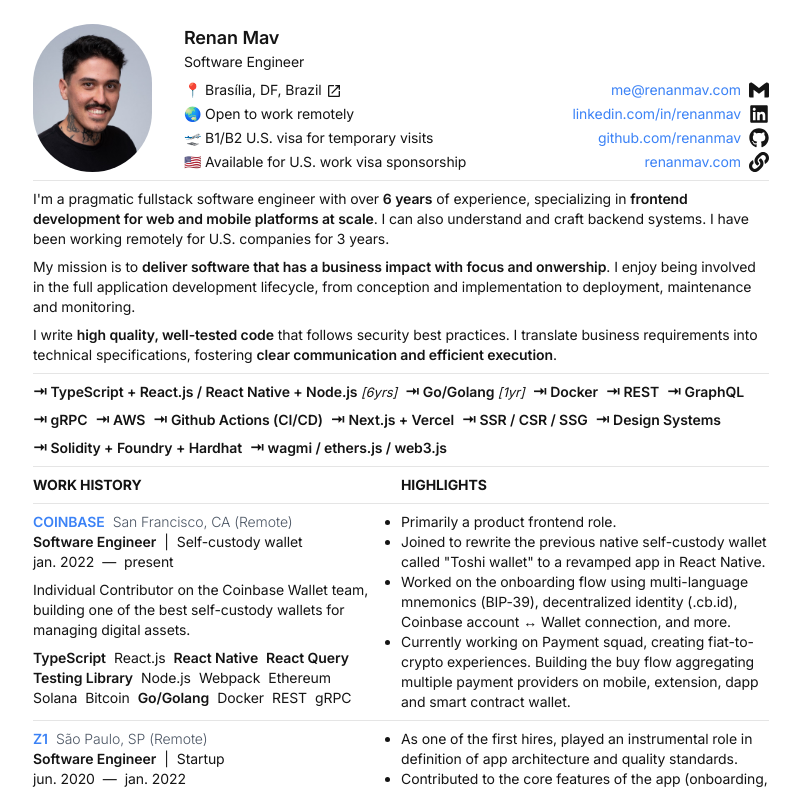
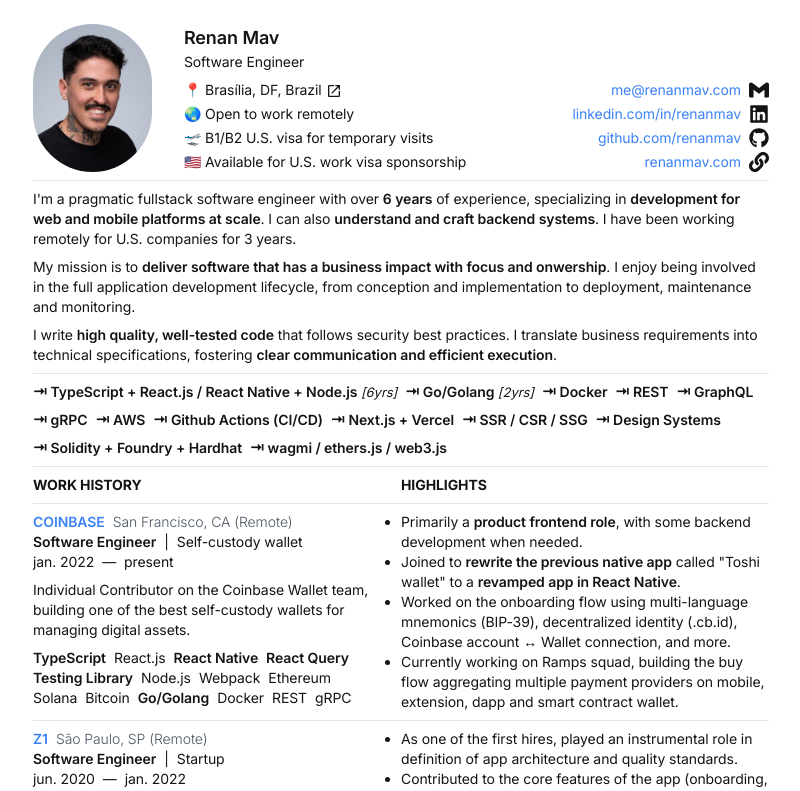
Before and after one commit to renanmav/renanmav.com, a Next.js app: page /cv in a window 1280 px wide. Shown: the top 791 px of the page, without its empty margins (239-1039 px from the left). Built offline with nearby package versions, Linux system fonts and the light colour scheme.

Commit message:
smol adjustements to cv page ₍ᐢ.  ̫.ᐢ₎

```diff
--- a/app/(private)/cv/personal-summary.tsx
+++ b/app/(private)/cv/personal-summary.tsx
@@ -17,8 +17,8 @@ function PastExperience() {
     <p>
       I'm a pragmatic fullstack software engineer with over <Bold>6 years</Bold>{" "}
       of experience, specializing in{" "}
-      <Bold>frontend development for web and mobile platforms at scale</Bold>. I
-      can also understand and craft backend systems. I have been working
+      <Bold>development for web and mobile platforms at scale</Bold>. I can also{" "}
+      <Bold>understand and craft backend systems</Bold>. I have been working
       remotely for U.S. companies for 3 years.
     </p>
   );
--- a/app/(private)/cv/skills.tsx
+++ b/app/(private)/cv/skills.tsx
@@ -5,7 +5,7 @@ type Skill = {
 
 const skills: Skill[] = [
   { name: "TypeScript + React.js / React Native + Node.js", years: 6 },
-  { name: "Go/Golang", years: 1 },
+  { name: "Go/Golang", years: 2 },
   { name: "Docker" },
   { name: "REST" },
   { name: "GraphQL" },
--- a/app/(private)/cv/work-history.tsx
+++ b/app/(private)/cv/work-history.tsx
@@ -1,6 +1,10 @@
 import Link from "app/components/link";
 
 import Divider from "./divider";
+
+function Bold({ children }: { children: React.ReactNode }) {
+  return <strong className="font-semibold">{children}</strong>;
+}
 
 type Company = {
   name: string;
@@ -64,10 +68,13 @@ const history: WorkExperience[] = [
       { name: "gRPC" },
     ],
     highlights: [
-      <p key="1">Primarily a product frontend role.</p>,
+      <p key="1">
+        Primarily a <Bold>product frontend role</Bold>, with some backend
+        development when needed.
+      </p>,
       <p key="2">
-        Joined to rewrite the previous native self-custody wallet called "Toshi
-        wallet" to a revamped app in React Native.
+        Joined to <Bold>rewrite the previous native app</Bold> called "Toshi
+        wallet" to a <Bold>revamped app in React Native</Bold>.
       </p>,
       <p key="3">
         Worked on the onboarding flow using multi-language mnemonics (BIP-39),
@@ -75,9 +82,9 @@ const history: WorkExperience[] = [
         connection, and more.
       </p>,
       <p key="4">
-        Currently working on Payment squad, creating fiat-to-crypto experiences.
-        Building the buy flow aggregating multiple payment providers on mobile,
-        extension, dapp and smart contract wallet.
+        Currently working on Ramps squad, building the buy flow aggregating
+        multiple payment providers on mobile, extension, dapp and smart contract
+        wallet.
       </p>,
     ],
   },
```
